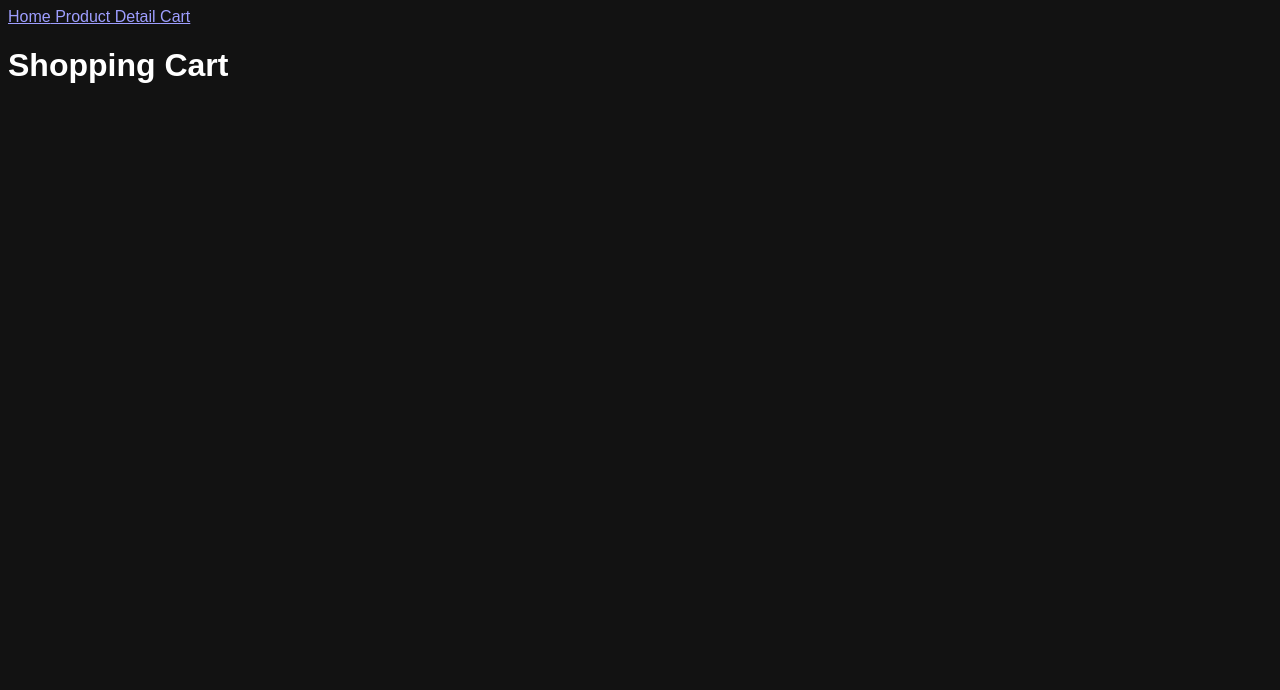
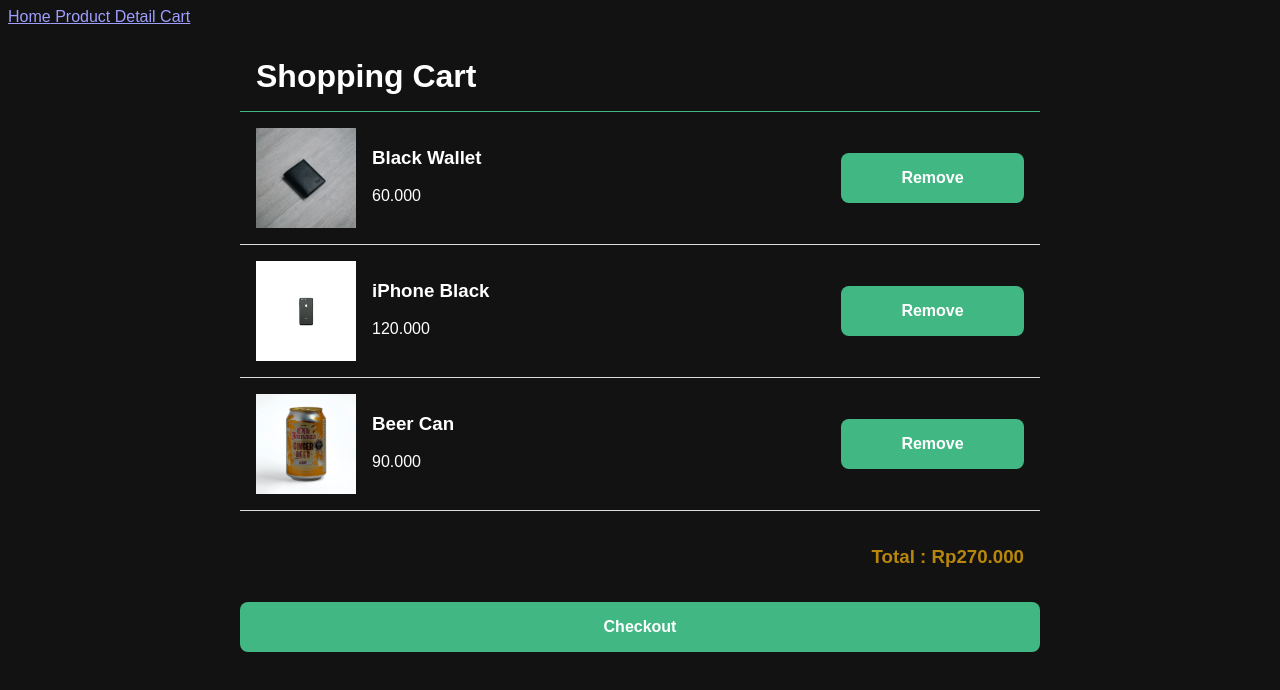
Before and after one commit to Zevhys/quickCart-client, a Vue app: page /cart in a window 1280 px wide. Shown: the top 690 px of the page. Built offline with nearby package versions, Linux system fonts and the light colour scheme.

Commit message:
display shopping cart page

```diff
--- a/src/views/cart/CartOverview.vue
+++ b/src/views/cart/CartOverview.vue
@@ -1,11 +1,93 @@
 <template>
   <div>
-    <h1>Shopping Cart</h1>
+    <div id="page-wrap">
+      <h1>Shopping Cart</h1>
+      <div v-for="item in cartItems" :key="item.id" class="product-container">
+        <img
+          :src="item.imageUrl"
+          :alt="`Image of ${item.name}`"
+          class="product-image"
+        />
+        <div class="details-wrap">
+          <h3>{{ item.name }}</h3>
+          <p>{{ item.price }}</p>
+        </div>
+        <button class="remove-button">Remove</button>
+      </div>
+      <h3 id="total-price">Total : {{ totalPrice }}</h3>
+      <button id="checkout-button">Checkout</button>
+    </div>
   </div>
 </template>
 
 <script>
-export default {};
+import { cartItems } from "../../data-seed";
+
+export default {
+  data() {
+    return {
+      cartItems,
+    };
+  },
+
+  computed: {
+    totalPrice() {
+      return this.cartItems
+        .reduce(
+          (sum, item) => sum + parseInt(item.price.replace(/\./g, ""), 10),
+          0
+        )
+        .toLocaleString("id-ID", {
+          style: "currency",
+          currency: "IDR",
+          minimumFractionDigits: 0,
+          maximumFractionDigits: 0,
+        })
+        .replace(/\s/g, "");
+    },
+  },
+};
 </script>
 
-<style scoped></style>
+<style scoped>
+h1 {
+  border-bottom: 1px solid #41b883;
+  margin: 0;
+  margin-top: 16px;
+  padding: 16px;
+}
+
+#total-price {
+  padding: 16px;
+  text-align: right;
+  color: #b8860b;
+}
+
+#checkout-button {
+  width: 100%;
+}
+
+.product-container {
+  align-content: center;
+  border-bottom: 1px solid #ddd;
+  display: flex;
+  padding: 16px;
+  width: 100%;
+}
+
+.product-image {
+  flex: 1;
+  height: 100px;
+  max-width: 100px;
+}
+
+.details-wrap {
+  padding: 0 16px;
+  flex: 3;
+}
+
+.remove-button {
+  flex: 1;
+  margin: auto;
+}
+</style>
```
